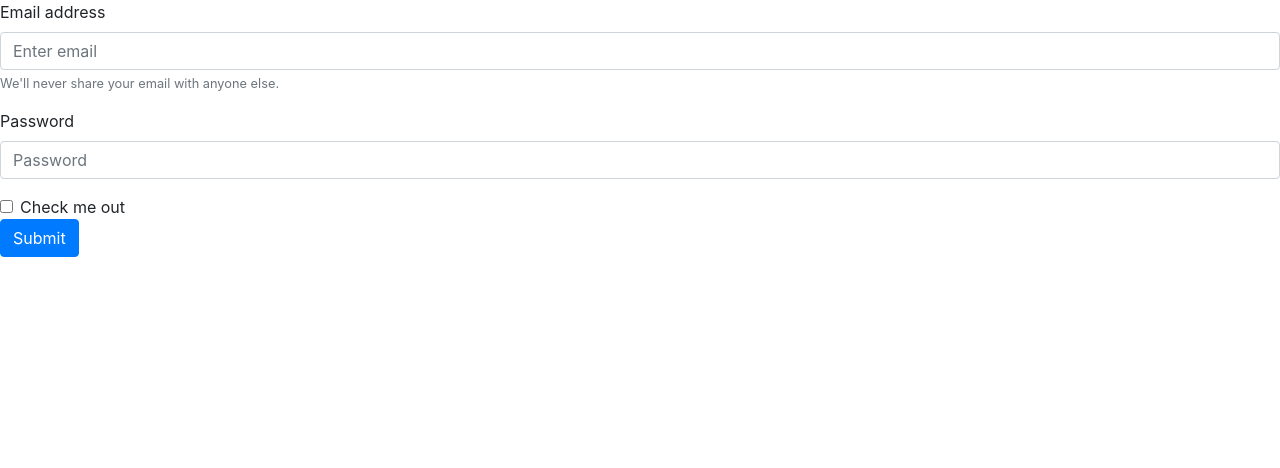
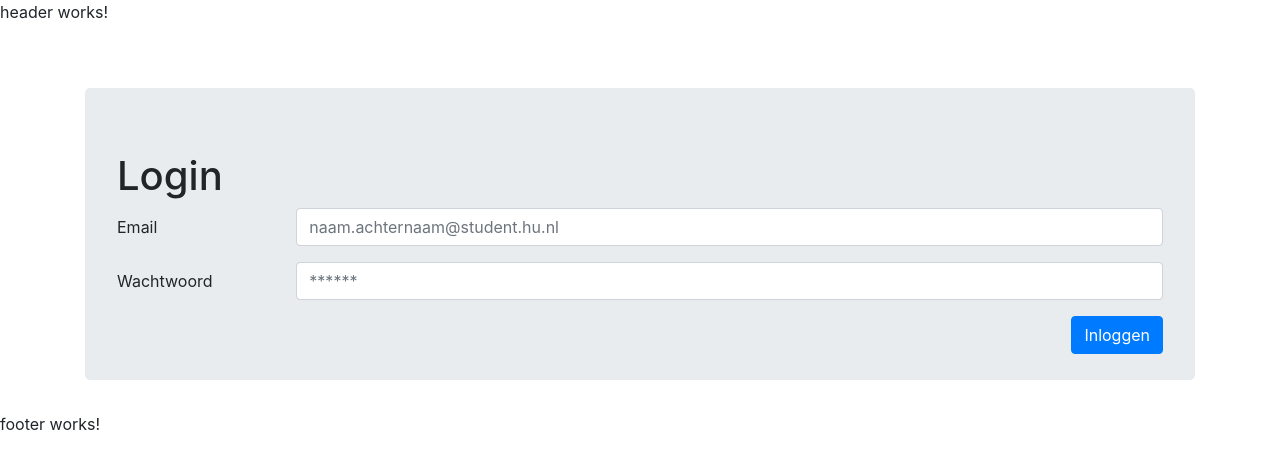
Before and after one commit to axestos/FEP, an Angular app in the folder Eindopdracht/: page / in a window 1280 px wide. Shown: the top 468 px of the page. Built offline with nearby package versions, Linux system fonts and the light colour scheme.

Commit message:
Login scherm toegevoegd

```diff
--- a/Eindopdracht/src/app/login/login.component.html
+++ b/Eindopdracht/src/app/login/login.component.html
@@ -1,18 +1,23 @@
+<app-header></app-header>
+<br><br>
+<div class="container">
+  <div class="jumbotron">
+<h1>Login</h1>
 <form>
-  <div class="form-group">
-    <label for="exampleInputEmail1">Email address</label>
-    <input type="email" class="form-control" id="exampleInputEmail1" aria-describedby="emailHelp" placeholder="Enter email">
-    <small id="emailHelp" class="form-text text-muted">We'll never share your email with anyone else.</small>
+  <div class="form-group row">
+    <label for="email" class="col-sm-2 col-form-label">Email</label>
+    <div class="col-sm-10">
+      <input type="email" class="form-control" id="email" placeholder="naam.achternaam@student.hu.nl">
+    </div>
   </div>
-  <div class="form-group">
-    <label for="exampleInputPassword1">Password</label>
-    <input type="password" class="form-control" id="exampleInputPassword1" placeholder="Password">
+  <div class="form-group row">
+    <label for="wachtwoord" class="col-sm-2 col-form-label">Wachtwoord</label>
+    <div class="col-sm-10">
+      <input type="password" class="form-control" id="wachtwoord" placeholder="******">
+    </div>
   </div>
-  <div class="form-check">
-    <label class="form-check-label">
-      <input type="checkbox" class="form-check-input">
-      Check me out
-    </label>
+  <button type="submit" class="btn btn-primary float-right">Inloggen</button>
+</form>
   </div>
-  <button type="submit" class="btn btn-primary">Submit</button>
-</form>
+  </div>
+<app-footer></app-footer>
```
